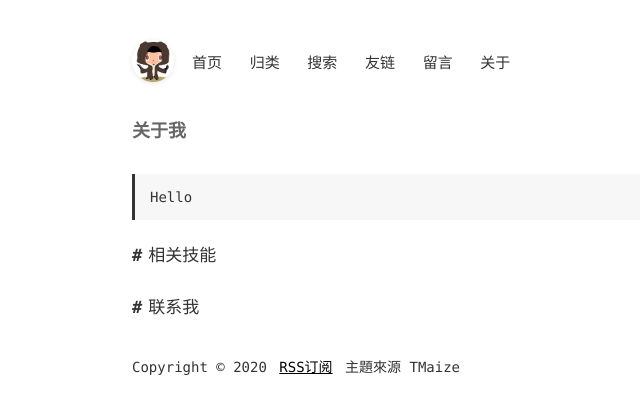
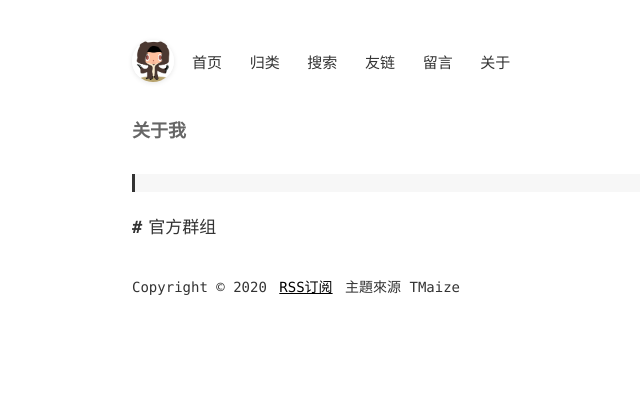
Before and after one commit to Rkgoange/Yuze, a Jekyll site: the page built from pages/about.md, in a window 1280 px wide. Shown: the top 414 px of the page, without its empty margins (182-822 px from the left). Built offline with Jekyll 4.4.1, drawn with Linux system fonts in a browser that asks for light colours; comment, search, counter and statistics services are not loaded.

Commit message:
Update about.md

```diff
--- a/pages/about.md
+++ b/pages/about.md
@@ -3,12 +3,8 @@ layout: mypost
 title: 关于我
 ---
 
-> Hello
+>
 
 
 
-## 相关技能
-
-
-
-## 联系我
+## 官方群组
```
